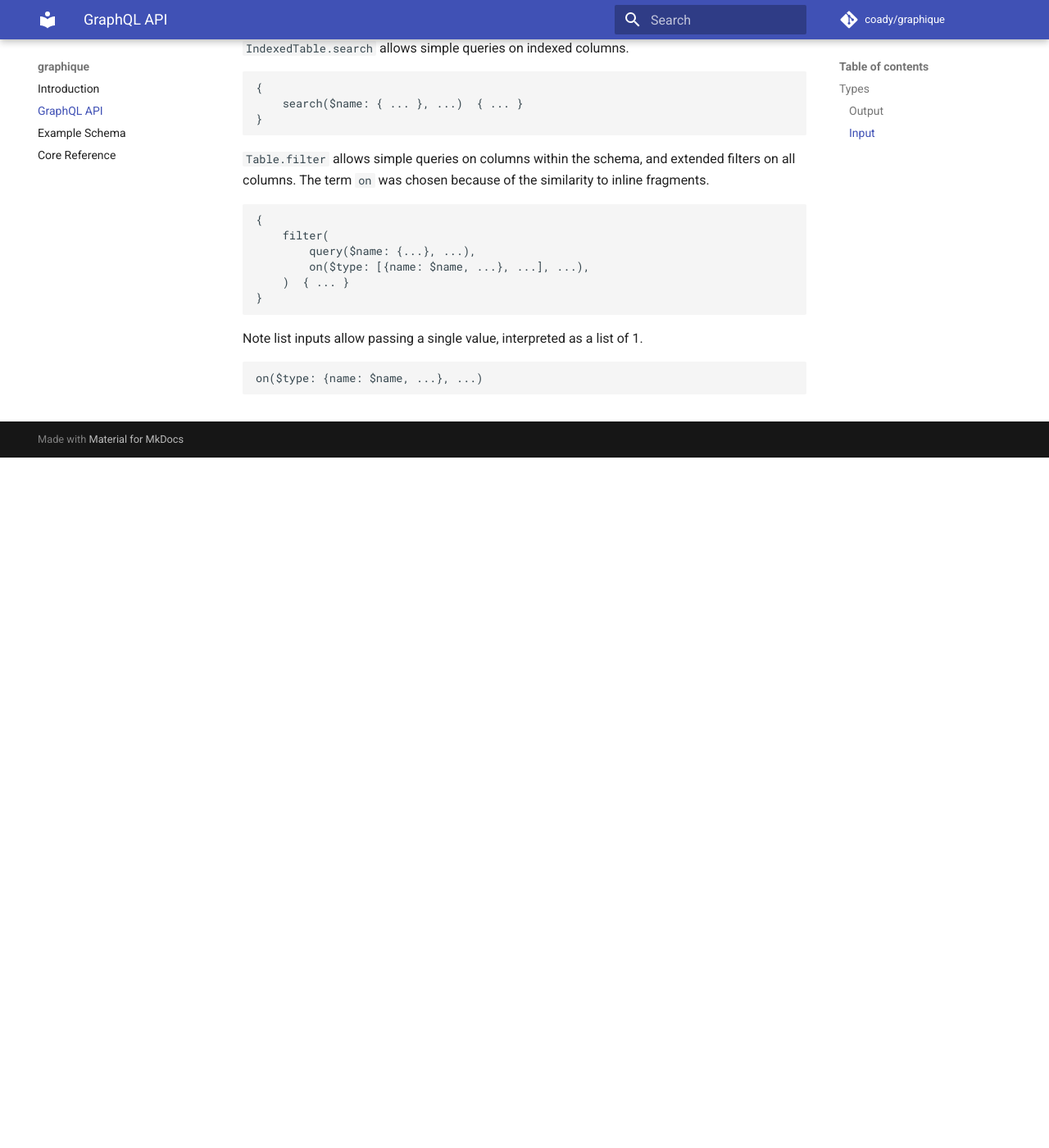
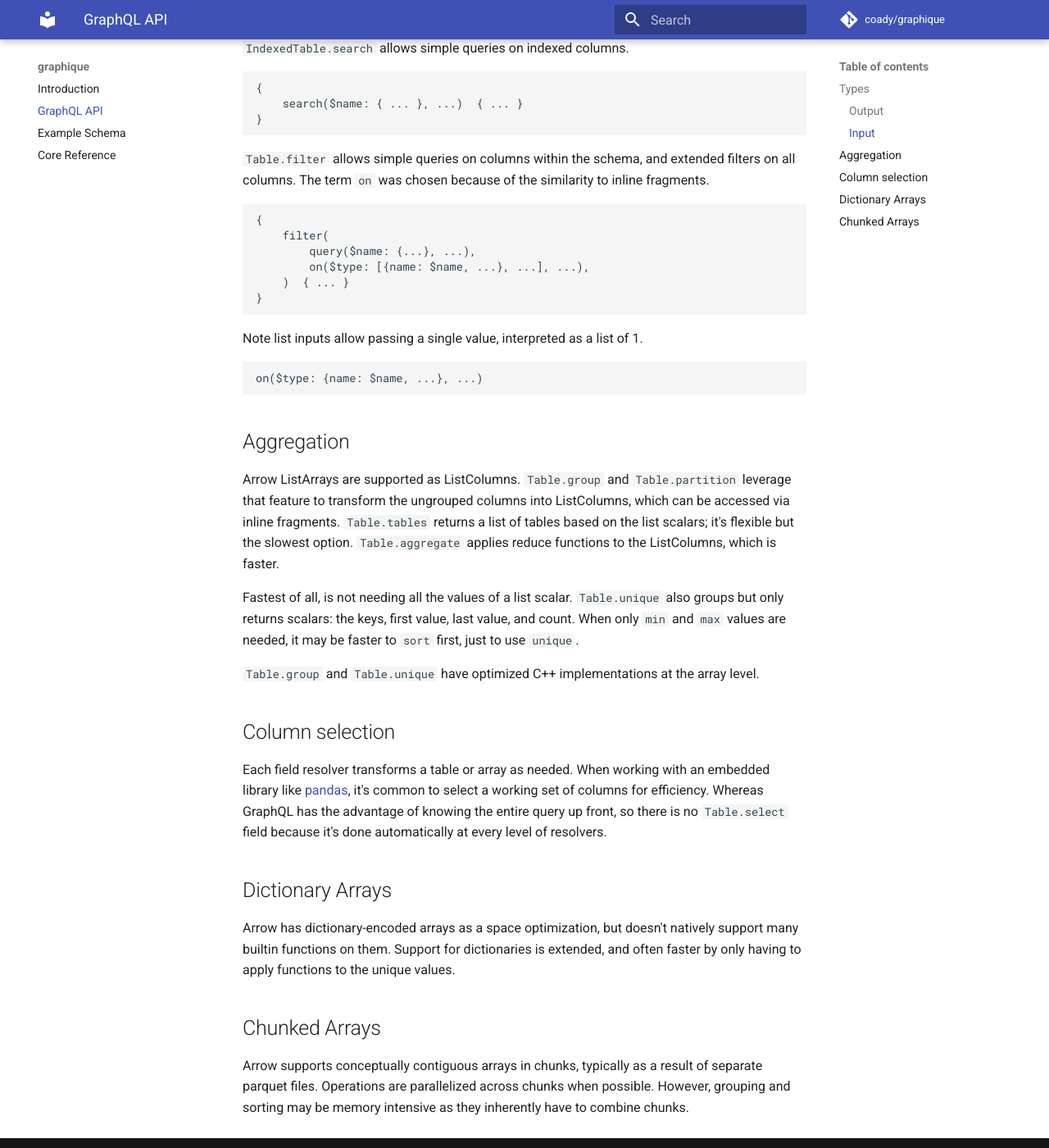
Before and after one commit to coady/graphique, an MkDocs documentation site: the page built from docs/api.md, in a window 1280 px wide and 1400 px high, scrolled down 842 px. Shown: the whole window at 82% size. Built offline with MkDocs 1.6.1 and Material for MkDocs 9.7.7, drawn with Linux system fonts in a browser that asks for light colours; comment, search, counter and statistics services are not loaded.

Commit message:
Native `combine_chunks` doesn't support empty chunks.
Additional API documentation.

````diff
--- a/docs/api.md
+++ b/docs/api.md
@@ -44,3 +44,19 @@ Note list inputs allow passing a single value, interpreted as a list of 1.
 ```
 on($type: {name: $name, ...}, ...)
 ```
+
+## Aggregation
+Arrow ListArrays are supported as ListColumns. `Table.group` and `Table.partition` leverage that feature to transform the ungrouped columns into ListColumns, which can be accessed via inline fragments. `Table.tables` returns a list of tables based on the list scalars; it's flexible but the slowest option. `Table.aggregate` applies reduce functions to the ListColumns, which is faster.
+
+Fastest of all, is not needing all the values of a list scalar. `Table.unique` also groups but only returns scalars: the keys, first value, last value, and count. When only `min` and `max` values are needed, it may be faster to `sort` first, just to use `unique`.
+
+`Table.group` and `Table.unique` have optimized C++ implementations at the array level.
+
+## Column selection
+Each field resolver transforms a table or array as needed. When working with an embedded library like [pandas](https://pandas.pydata.org), it's common to select a working set of columns for efficiency. Whereas GraphQL has the advantage of knowing the entire query up front, so there is no `Table.select` field because it's done automatically at every level of resolvers.
+
+## Dictionary Arrays
+Arrow has dictionary-encoded arrays as a space optimization, but doesn't natively support many builtin functions on them. Support for dictionaries is extended, and often faster by only having to apply functions to the unique values.
+
+## Chunked Arrays
+Arrow supports conceptually contiguous arrays in chunks, typically as a result of separate parquet files. Operations are parallelized across chunks when possible. However, grouping and sorting may be memory intensive as they inherently have to combine chunks.
````
Also changed, not shown: 3 other files.
